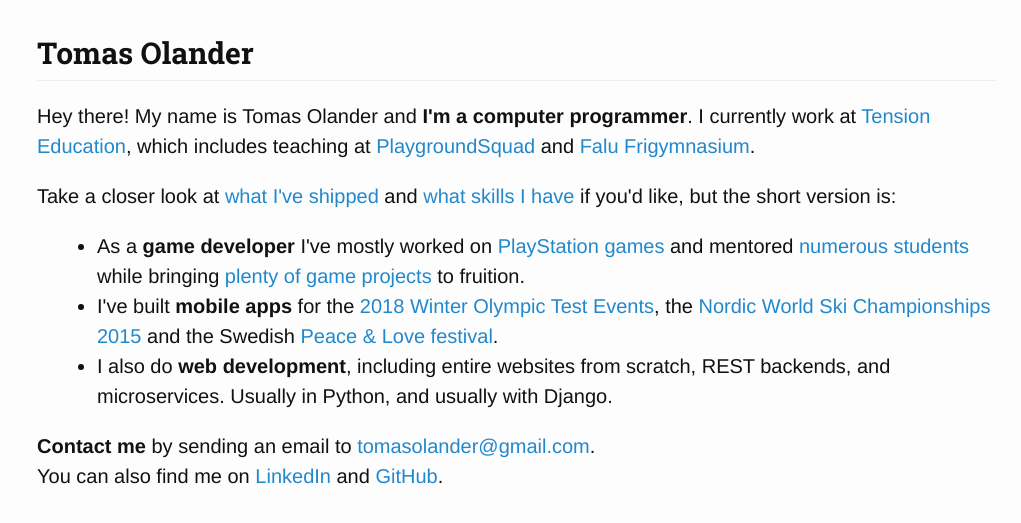
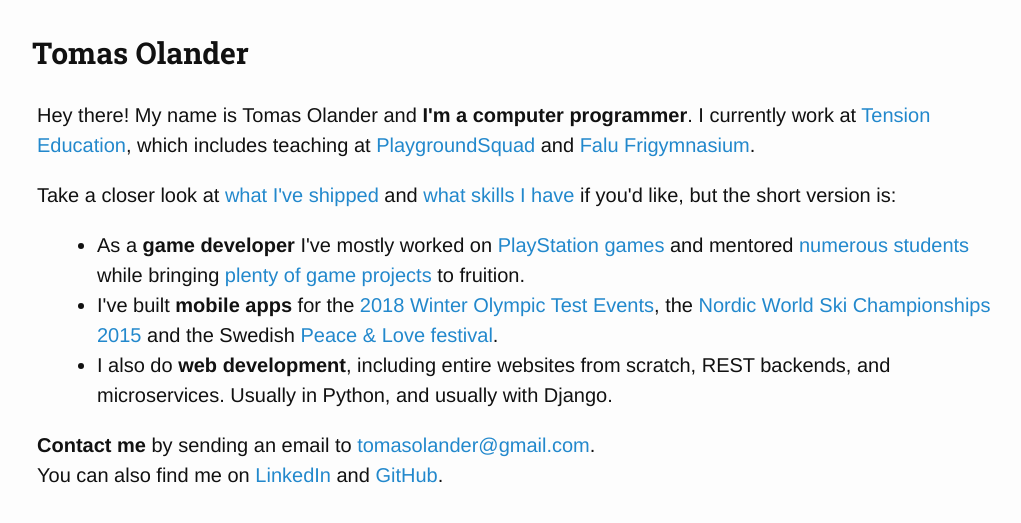
Before and after one commit to toumaz/toumaz.github.io, a Jekyll site: the page built from index.html, in a window 1280 px wide. Shown: the top 523 px of the page, without its empty margins (123-1144 px from the left). Built offline with Jekyll 4.4.1, drawn with Linux system fonts in a browser that asks for light colours; nearby versions of some CDN libraries.

Commit message:
Add logo link styling

```diff
--- a/css/main.scss
+++ b/css/main.scss
@@ -3,6 +3,7 @@
 ---
 @charset "utf-8";
 
+$link-color: #28c;
 $text-color: #111;
 
 html {
@@ -32,15 +33,28 @@
 h1 {
   font-size: 1.5rem;
   padding-bottom: 0.25rem;
-  border-bottom: 1px #eee solid;
 }
 
 h1 span {
   color: #666;
 }
 
+$logo-padding: 0.5rem;
+
 h1 a {
+  display: inline-block;
+  padding: ($logo-padding * 0.5) $logo-padding;
+  margin: -($logo-padding * 0.5) -$logo-padding;
+  margin-right: -($logo-padding * 0.5);
   color: $text-color;
+  transition: all 0.3s cubic-bezier(0.23, 1, 0.32, 1);
+}
+
+h1 a:hover,
+h1 a:focus {
+  background: mix(#fff, $link-color, 80%);
+  color: mix($text-color, #fff, 90%);
+  text-decoration: none;
 }
 
 h2 {
@@ -54,7 +68,7 @@
 }
 
 a {
-  color: #28c;
+  color: $link-color;
   text-decoration: none;
 }
 
```
